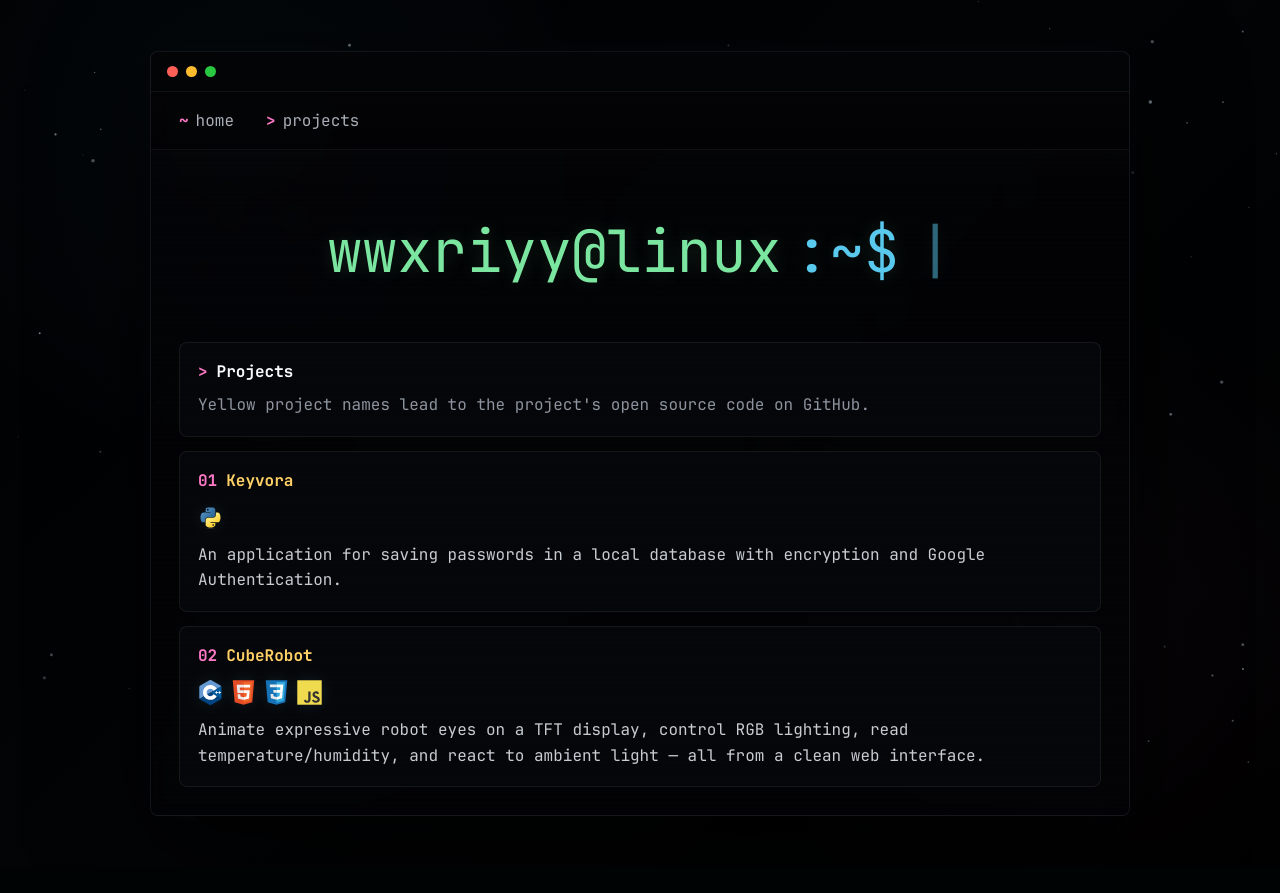
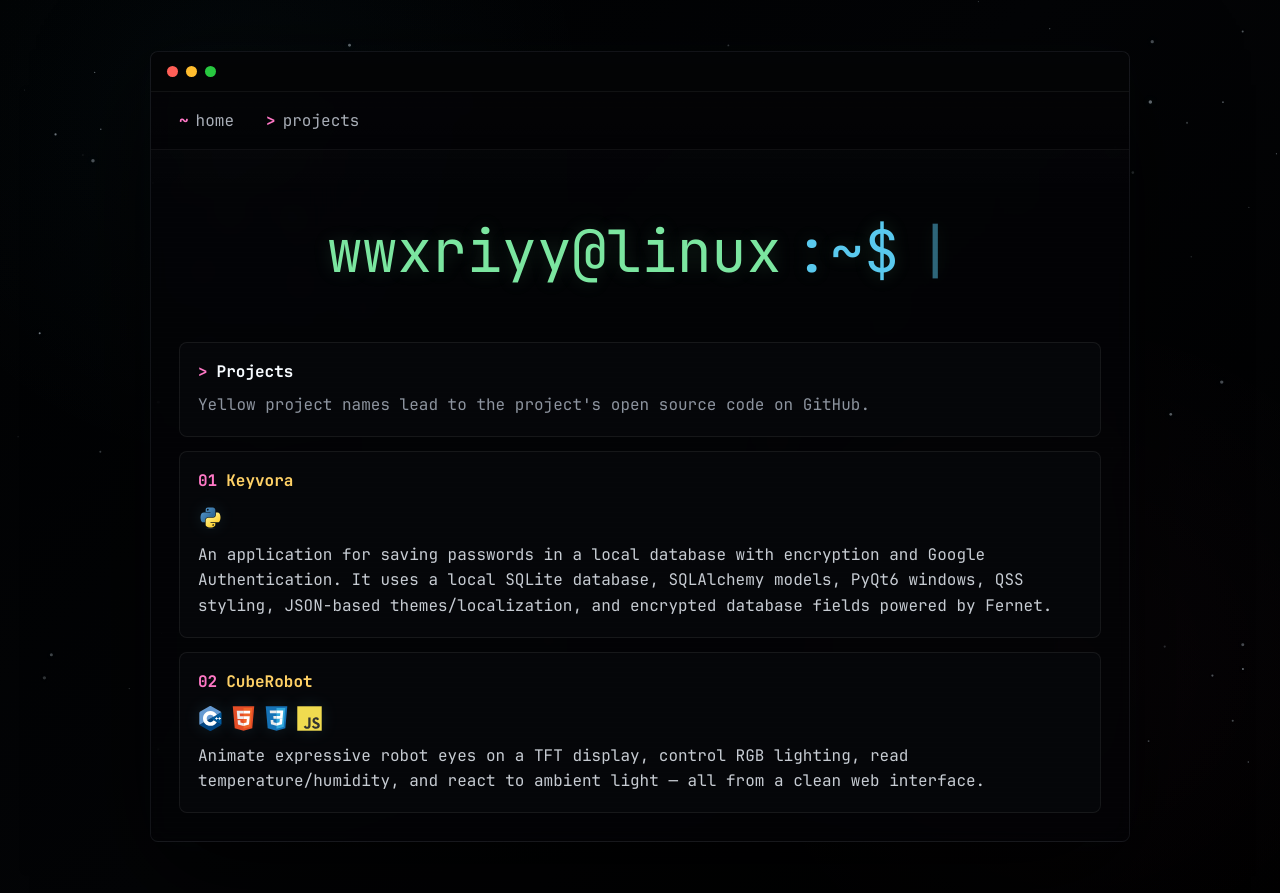
Before and after one commit to wwxriyy/wwxriyy-website, a Django app: template templates/projects.html in a window 1280 px wide. Before the commit the page ends 816 px from the top, so only its background shows below. Run offline with Django 5.2, Linux system fonts and the light colour scheme; the template is opened without the code that fills it, so the values that code supplies are empty.

Commit message:
Fix poland flag, and edit Keyvora project description.

```diff
--- a/templates/index.html
+++ b/templates/index.html
@@ -8,7 +8,7 @@
       <span class="muted">/</span>
       <span>old luirdni, 21</span>
       <span class="muted">/</span>
-      <span class="name-with-flag"><span>Bogdan</span><img class="flag" src="{% static 'assets/icons/poland-flag.png' %}" alt="Poland flag" /></span>
+      <span class="name-with-flag"><span>Bogdan </span><img class="flag" src="{% static 'assets/icons/poland-flag.png' %}" alt="Poland flag" /></span>
     </p>
     <p class="about">
       Developer &amp; Backend Engineer &bull; UI and console applications, web,
--- a/templates/projects.html
+++ b/templates/projects.html
@@ -20,6 +20,7 @@
       </div>
       <p>
         An application for saving passwords in a local database with encryption and Google Authentication.
+        It uses a local SQLite database, SQLAlchemy models, PyQt6 windows, QSS styling, JSON-based themes/localization, and encrypted database fields powered by Fernet.
       </p>
     </div>
   </article>
```
